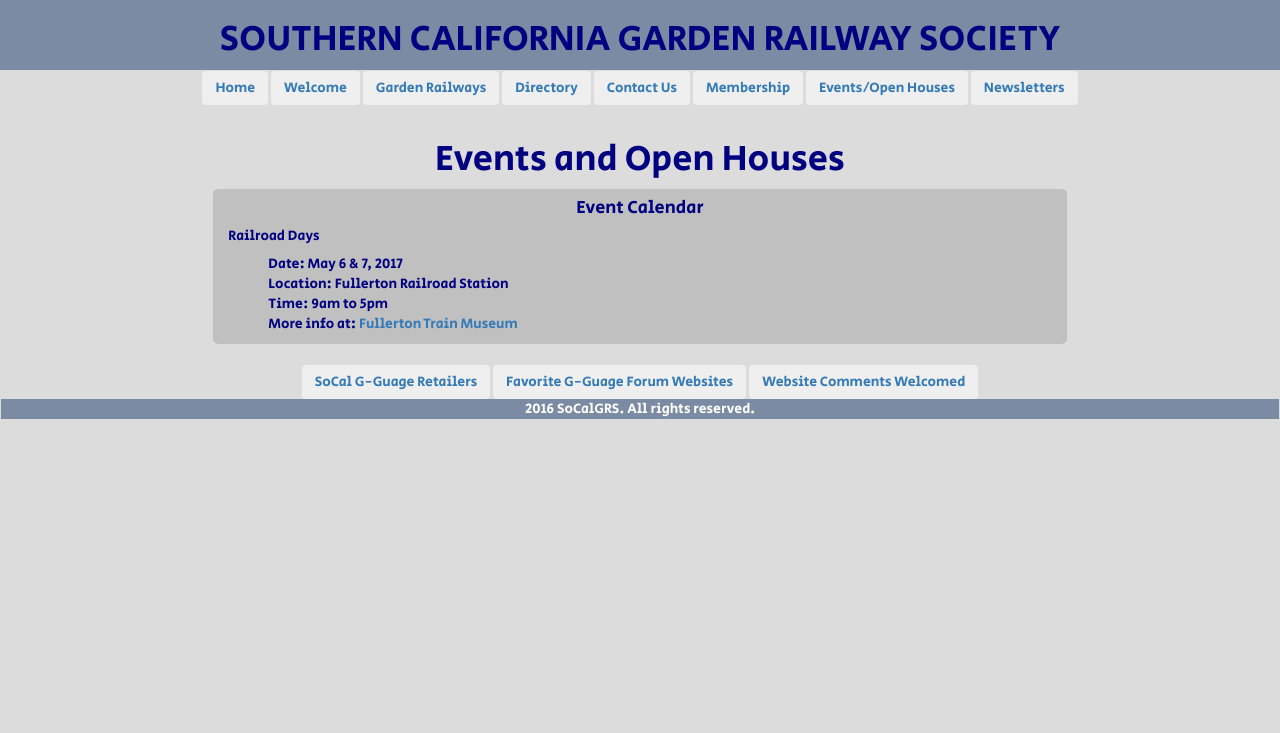
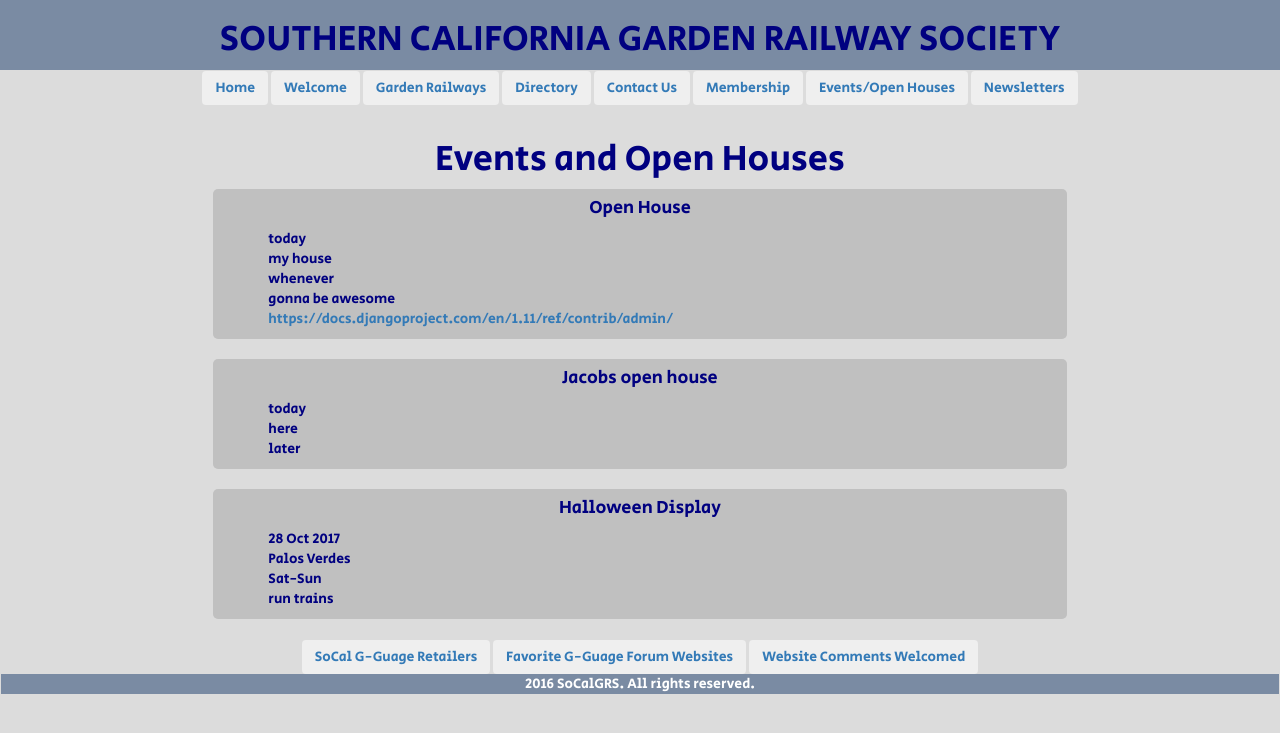
Before and after one commit to djacobs74/soCalGRS, a Django app: page /events/ in a window 1280 px wide. Shown: the top 733 px of the page. Run offline with Django 3.2, Linux system fonts and the light colour scheme; data comes from the database, SQL or seed files in the repository; both versions use the stored data as it was after the commit; some libraries are stand-ins or nearby versions; some web fonts are replaced.

Commit message:
events admin

```diff
--- a/socalgrs/templates/events.html
+++ b/socalgrs/templates/events.html
@@ -1,7 +1,3 @@
-
-
-
-
 <body>
 
 {% include 'head.html' %}
@@ -9,23 +5,28 @@
 
 <h1 class="text-center">Events and Open Houses</h1>
 
+{% for event in events %}
 <div class="container-fluid">
 	<div class="row">
 		<div class="bubble col-xs-8 col-xs-offset-2">
-			<h4 class="text-center">Event Calendar</h4>
-			<h5>Railroad Days</h5>
+			<h4 class="text-center">{{event.title}}</h4>
 			<ul class="noBullet">
-				<li>Date: May 6 & 7, 2017</li>
-				<li>Location: Fullerton Railroad Station</li>
-				<li>Time: 9am to 5pm</li>
-				<li>More info at: <a href="http://www.fullertontrainmuseum.org/railroad-days/">Fullerton Train Museum</a></li>
+				<li>{{event.date}}</li>
+				<li>{{event.location}}</li>
+				<li>{{event.time}}</li>
+				<li>{{event.description}}</li>
+				<li><a href="{{event.link}}" target="_blank">{{event.link}}</a></li>
 			</ul>
-
-
 		</div>
 	</div>
 </div>
 <br>
+{% endfor %}
+
+
+
+
+
 
 
 
--- a/socalgrs/templates/gardenRailways.html
+++ b/socalgrs/templates/gardenRailways.html
@@ -1,7 +1,3 @@
-
-
-
-
 <body>
 {% include 'head.html' %}
 {% include 'navbar.html' %}
@@ -27,6 +23,7 @@
 </div>
 <br>
 
+
 <!-- PUBLIC DISPLAYS
 
 
--- a/socalgrs/website/admin.py
+++ b/socalgrs/website/admin.py
@@ -18,3 +18,9 @@ class RailwayImageAdmin(admin.ModelAdmin):
     search_fields = ['title']
 
 admin.site.register(RailwayImage, RailwayImageAdmin)
+
+class EventAdmin(admin.ModelAdmin):
+    list_display = ('title', 'position')
+    search_fields = ['title']
+
+admin.site.register(Event, EventAdmin)
--- a/socalgrs/website/models.py
+++ b/socalgrs/website/models.py
@@ -39,3 +39,21 @@ class RailwayImage(models.Model):
 
     def __unicode__(self):
         return self.railway.title
+
+class Event(models.Model):
+    title           = models.CharField(default="", max_length=255)
+    date            = models.CharField(default="", max_length=255)
+    location        = models.CharField(default="", max_length=255)
+    time            = models.CharField(default="", max_length=255, blank=True)
+    description     = models.CharField(default="", max_length=255, blank=True)
+    link            = models.CharField(default="", max_length=255, blank=True)
+    category        = models.CharField(max_length=100, blank=True, choices=(('event','Events'),('public','Public Displays')))
+    position        = models.IntegerField(default=1, null=True, blank=True)
+
+    class Meta:
+        ordering = ['position']
+        verbose_name_plural = "Events"
+        verbose_name = "Event"
+
+    def __unicode__(self):
+        return self.title
--- a/socalgrs/website/views.py
+++ b/socalgrs/website/views.py
@@ -70,7 +70,11 @@ class MembershipView(View):
 class EventsView(View):
 
     def get(self, request):
-        page_data={}
+        event_query = Event.objects.filter(category__in=['event', 'public']).order_by("position")
+
+        page_data={
+            'events':event_query,
+        }
         template_name = 'events.html'
         return render(request,template_name, page_data)
 
```
Also changed, not shown: socalgrs/db.sqlite3, socalgrs/website/migrations/0003_event.py (added), socalgrs/website/migrations/0004_auto_20171018_2202.py (added), socalgrs/website/migrations/0005_auto_20171018_2350.py (added), 6 other files.
